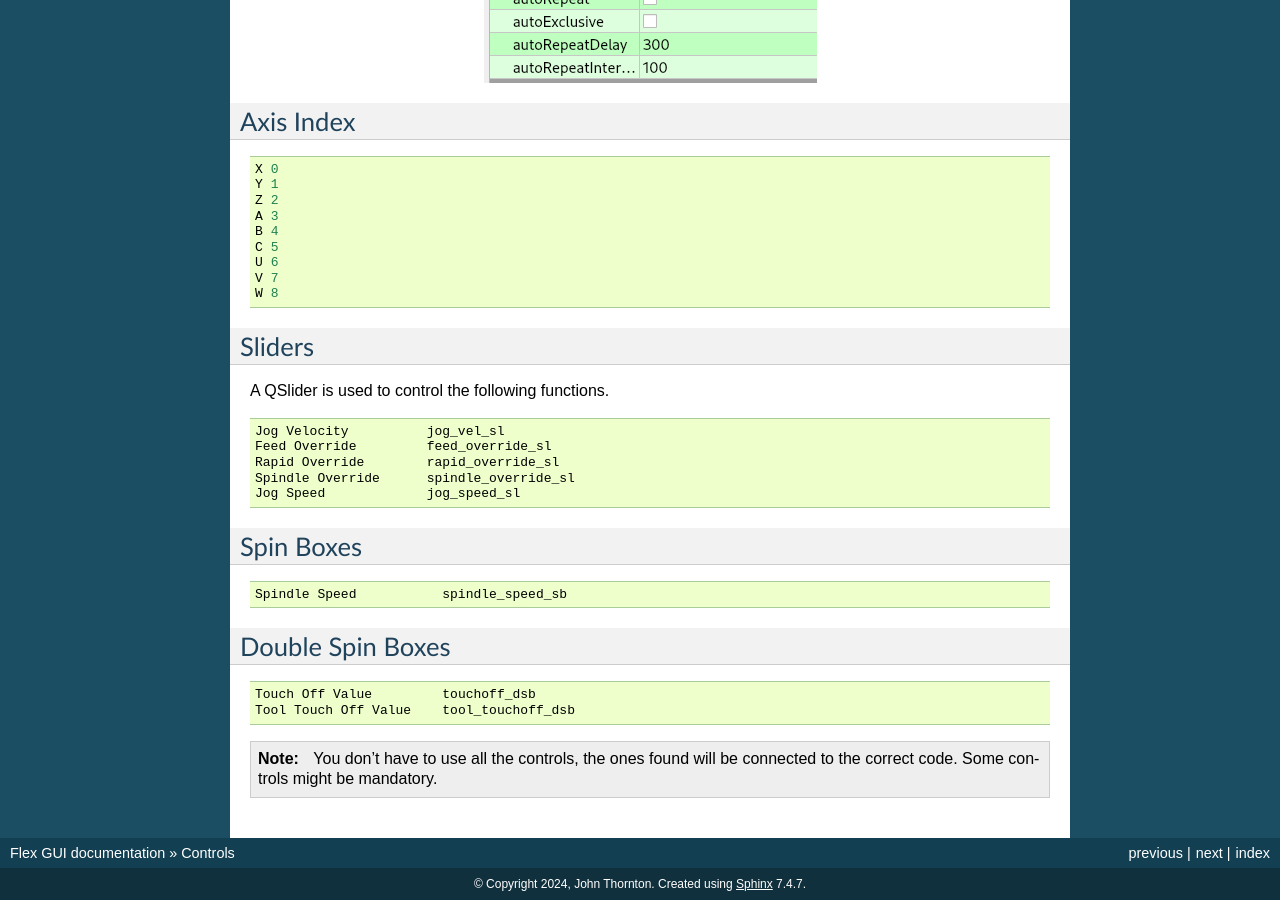
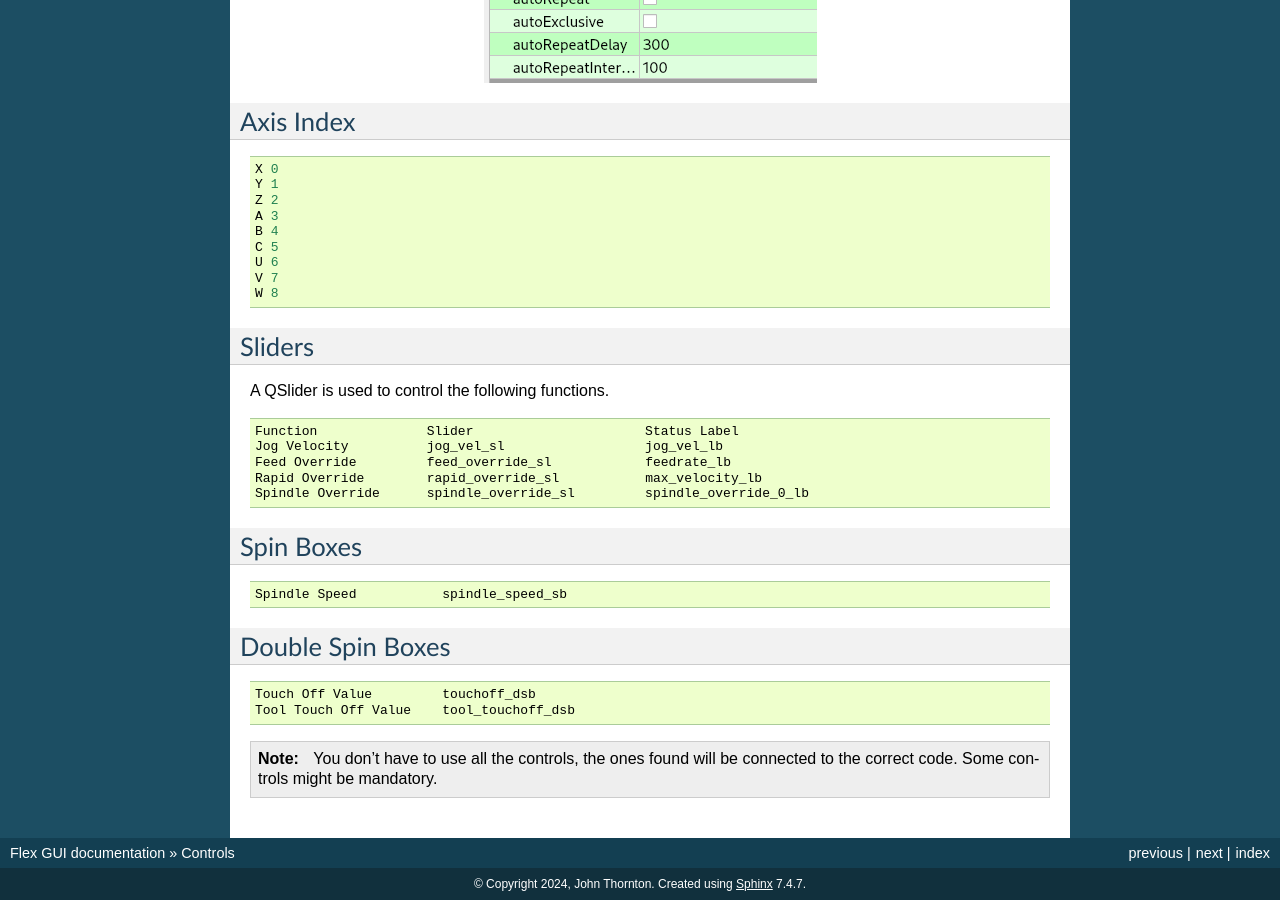
Before and after one commit to jethornton/flexgui, a Sphinx documentation site: the page built from docs/source/controls.rst, in a window 1280 px wide and 900 px high, scrolled down 1650 px. Built offline with Sphinx 7.4.7, drawn with Linux system fonts in a browser that asks for light colours.

Commit message:
update docs
Signed-off-by: John Thornton <dev@gnipsel.com>

```diff
--- a/docs/source/controls.rst
+++ b/docs/source/controls.rst
@@ -86,11 +86,11 @@
 A QSlider is used to control the following functions.
 ::
 
-	Jog Velocity          jog_vel_sl
-	Feed Override         feed_override_sl
-	Rapid Override        rapid_override_sl
-	Spindle Override      spindle_override_sl
-	Jog Speed             jog_speed_sl
+	Function              Slider                      Status Label
+	Jog Velocity          jog_vel_sl                  jog_vel_lb
+	Feed Override         feed_override_sl            feedrate_lb
+	Rapid Override        rapid_override_sl           max_velocity_lb
+	Spindle Override      spindle_override_sl         spindle_override_0_lb
 
 Spin Boxes
 ----------
```
